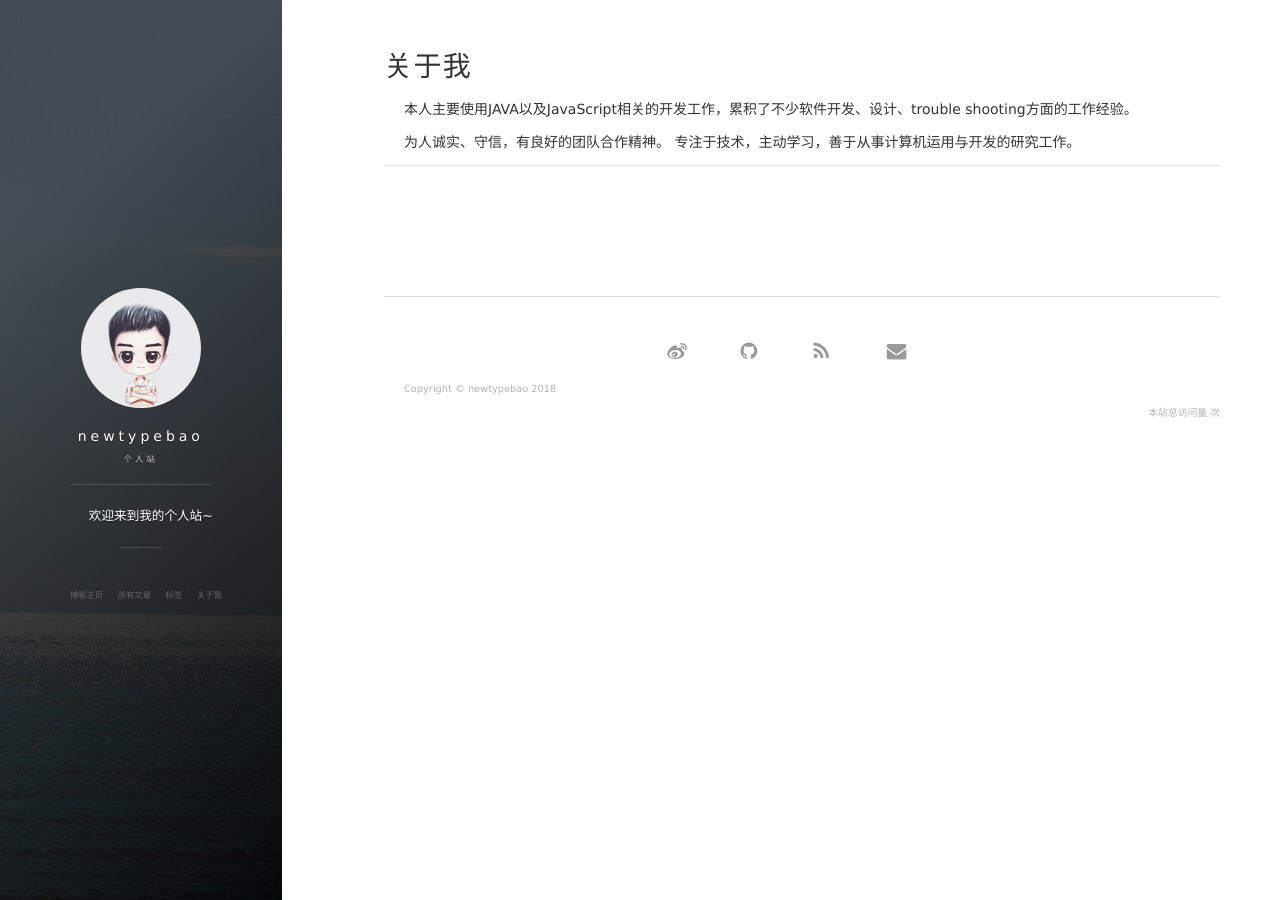
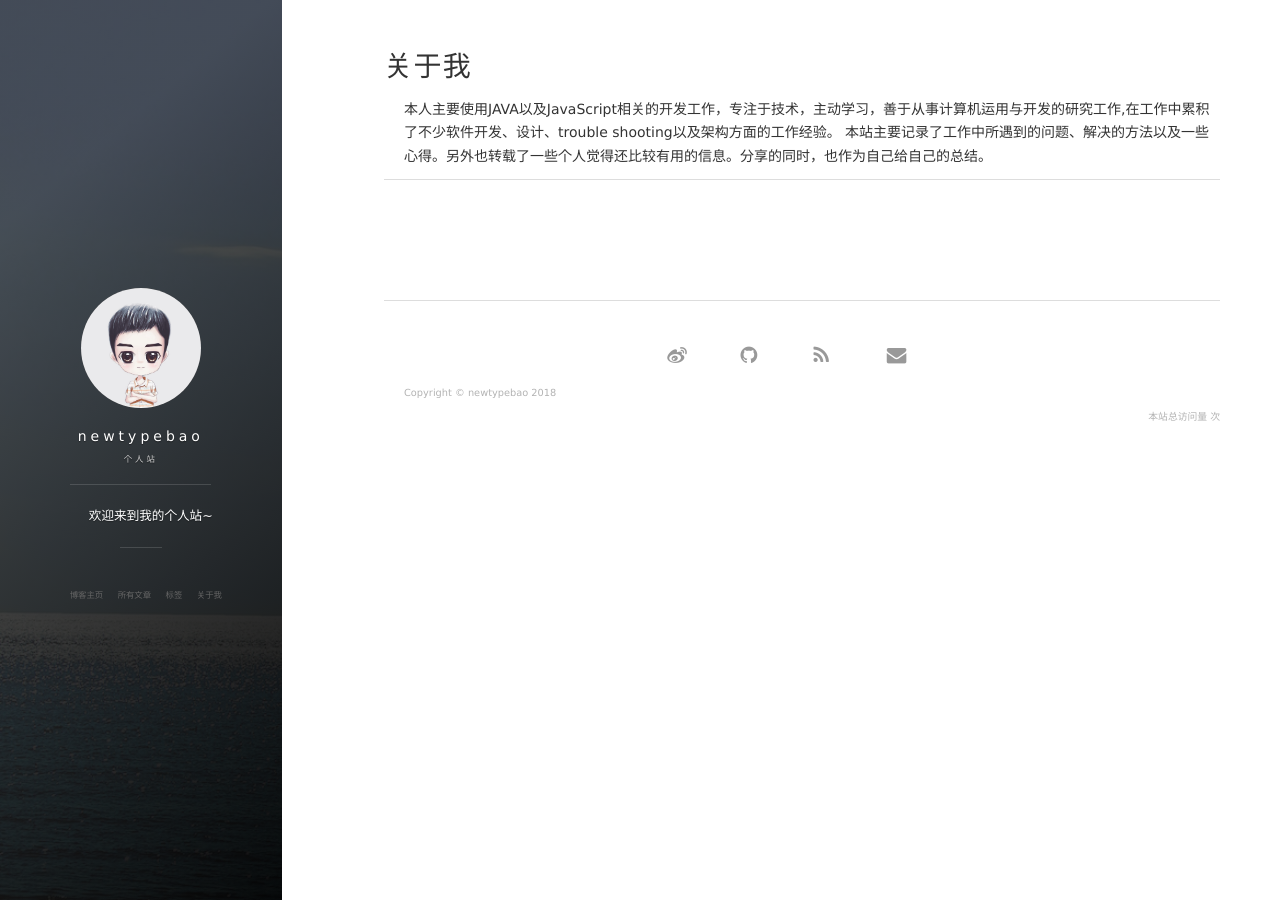
Before and after one commit to newtypebao/newtypebaoblog.github.io, a Jekyll site: the page built from about.md, in a window 1280 px wide. Built offline with Jekyll 4.4.1, drawn with Linux system fonts in a browser that asks for light colours; nearby versions of some CDN libraries; comment, search, counter and statistics services are not loaded.

Commit message:
about update

```diff
--- a/about.md
+++ b/about.md
@@ -3,9 +3,7 @@ layout: page
 title: 关于我
 ---
 
-本人主要使用JAVA以及JavaScript相关的开发工作，累积了不少软件开发、设计、trouble shooting方面的工作经验。
-<P>
-为人诚实、守信，有良好的团队合作精神。 专注于技术，主动学习，善于从事计算机运用与开发的研究工作。
-
+本人主要使用JAVA以及JavaScript相关的开发工作，专注于技术，主动学习，善于从事计算机运用与开发的研究工作,在工作中累积了不少软件开发、设计、trouble shooting以及架构方面的工作经验。
+本站主要记录了工作中所遇到的问题、解决的方法以及一些心得。另外也转载了一些个人觉得还比较有用的信息。分享的同时，也作为自己给自己的总结。
 
 {% include comments.html %}
```
